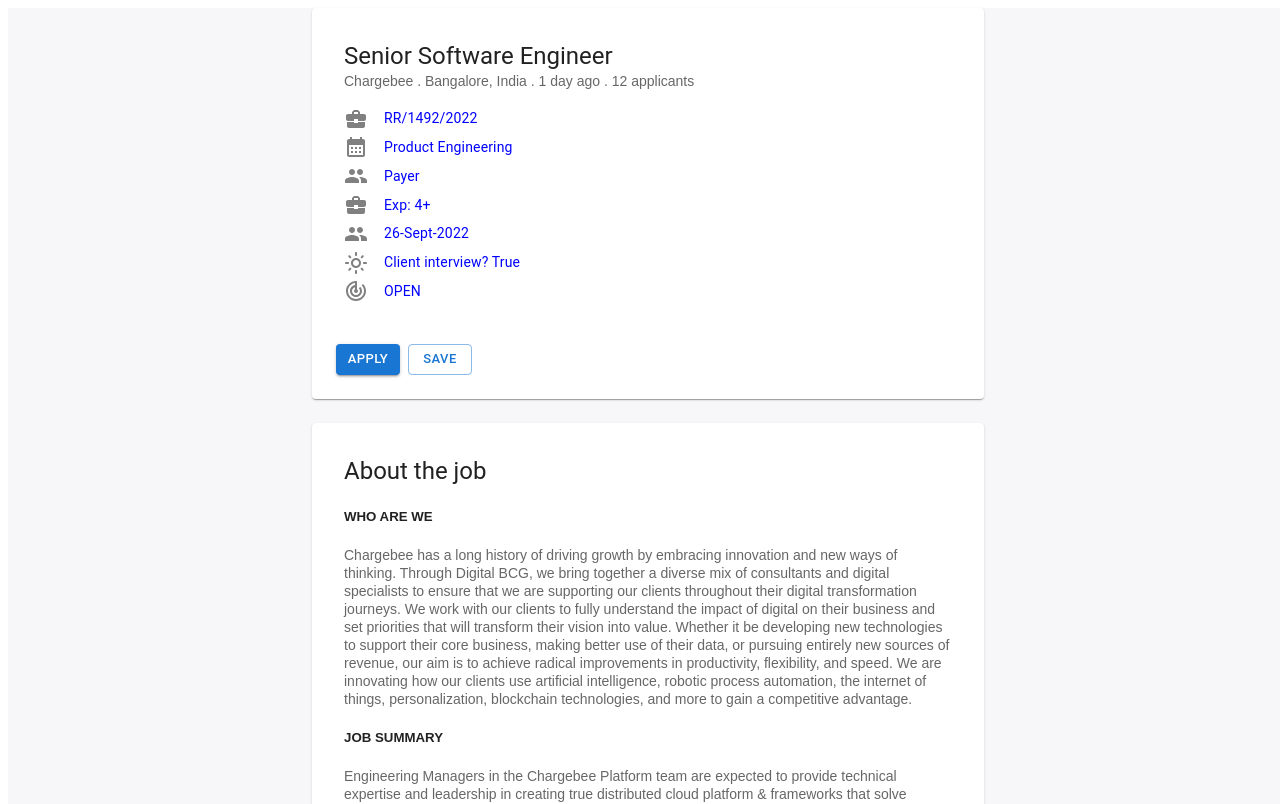
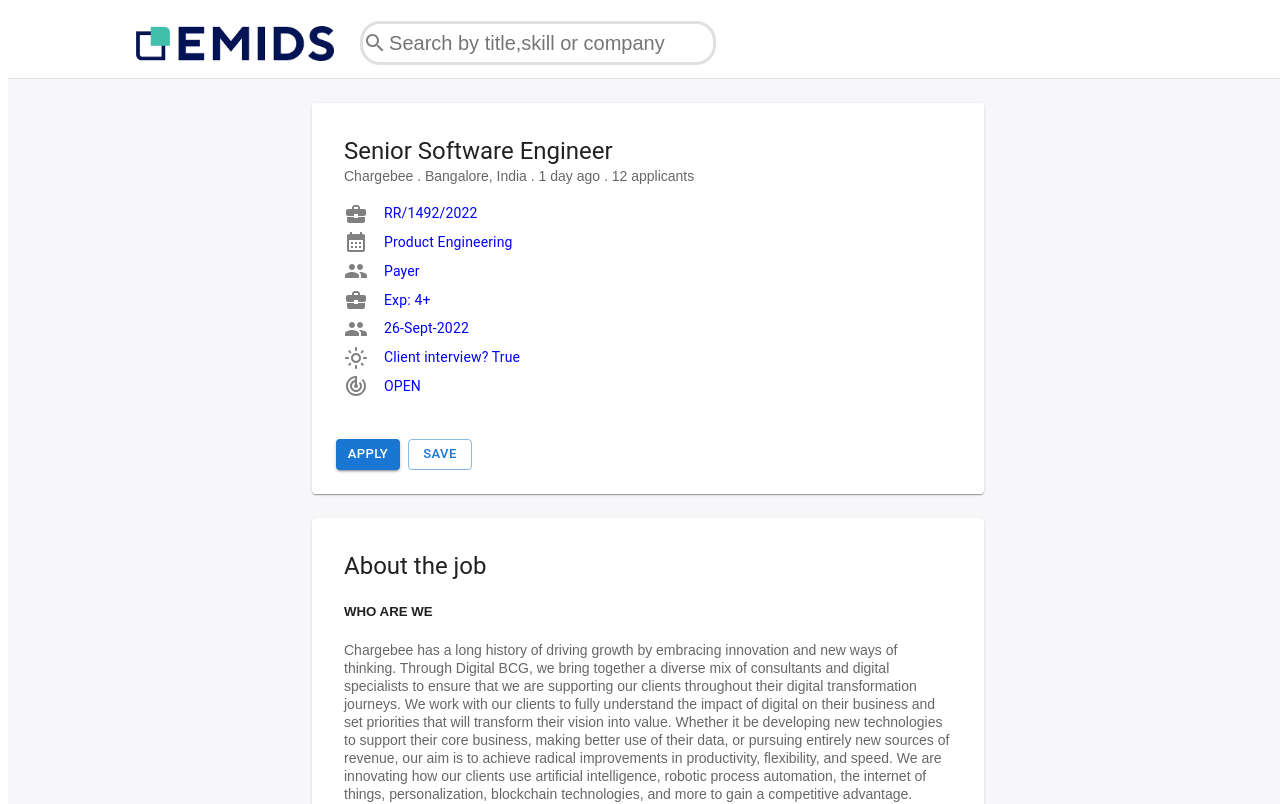
Before and after one commit to ranjanshivangi/Marketplace, a React (Create React App) app in the folder Marketplace-React/: page /view in a window 1280 px wide. Shown: the top 804 px of the page. Built offline with nearby package versions, Linux system fonts and the light colour scheme.

Commit message:
Added Header to the JD page

```diff
--- a/Marketplace-React/src/components/header/header.scss
+++ b/Marketplace-React/src/components/header/header.scss
@@ -1,5 +1,5 @@
 .head{
-    width: auto;
+    width: 100%;
     height: 70px;
     background-color: white;
     display: flex;
--- a/Marketplace-React/src/pages/jobdescription/jobdescription.jsx
+++ b/Marketplace-React/src/pages/jobdescription/jobdescription.jsx
@@ -2,16 +2,15 @@
 import '../jobdescription/jobdescription.scss';
 import RRDetails from "../../components/rrdetails/rrdetails";
 import JDDetails from "../../components/jddetsails/jddetails";
-
-
+import Header from "../../components/header/header";
 
 const JobDescription = () => {
-return (
-    <div className="container">
-    <RRDetails/>
-    <JDDetails/>
-    </div>
-
-)
+    return (
+        <div className="container">
+            <Header />
+            <RRDetails />
+            <JDDetails />
+        </div>
+    )
 }
 export default JobDescription;
--- a/Marketplace-React/src/pages/jobdescription/jobdescription.scss
+++ b/Marketplace-React/src/pages/jobdescription/jobdescription.scss
@@ -7,5 +7,6 @@
   justify-content: flex-start;
   align-items: center;
   gap: 1.5rem;
+  // padding-top: 1.5rem;
 
 }
```
